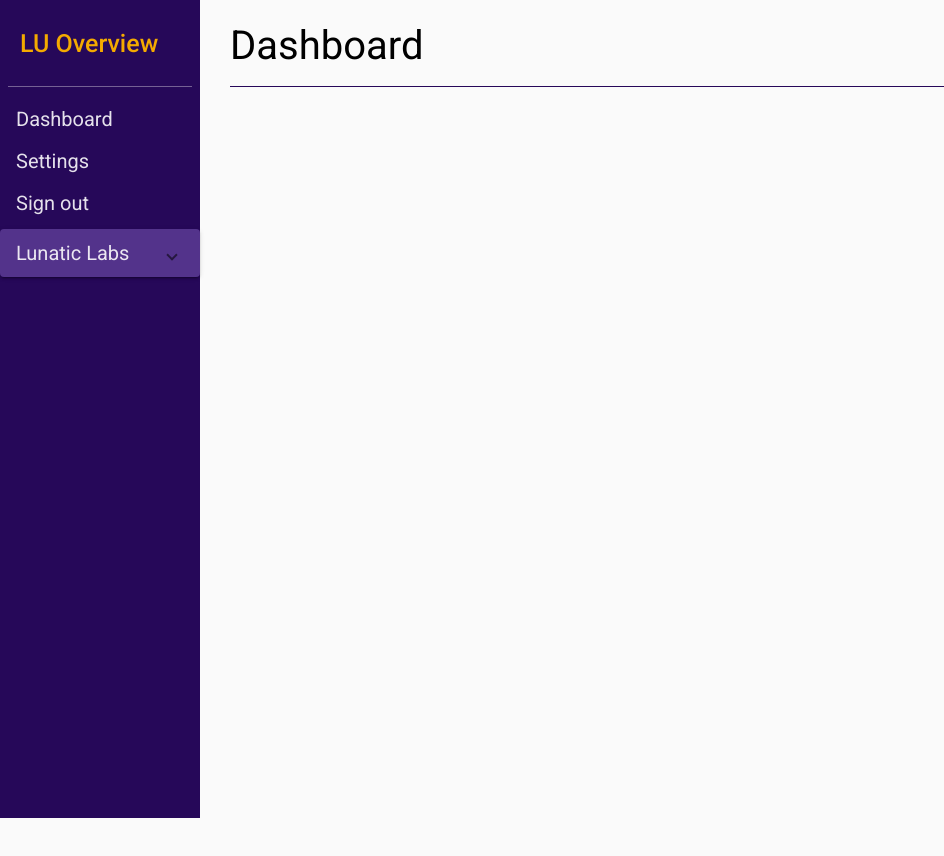
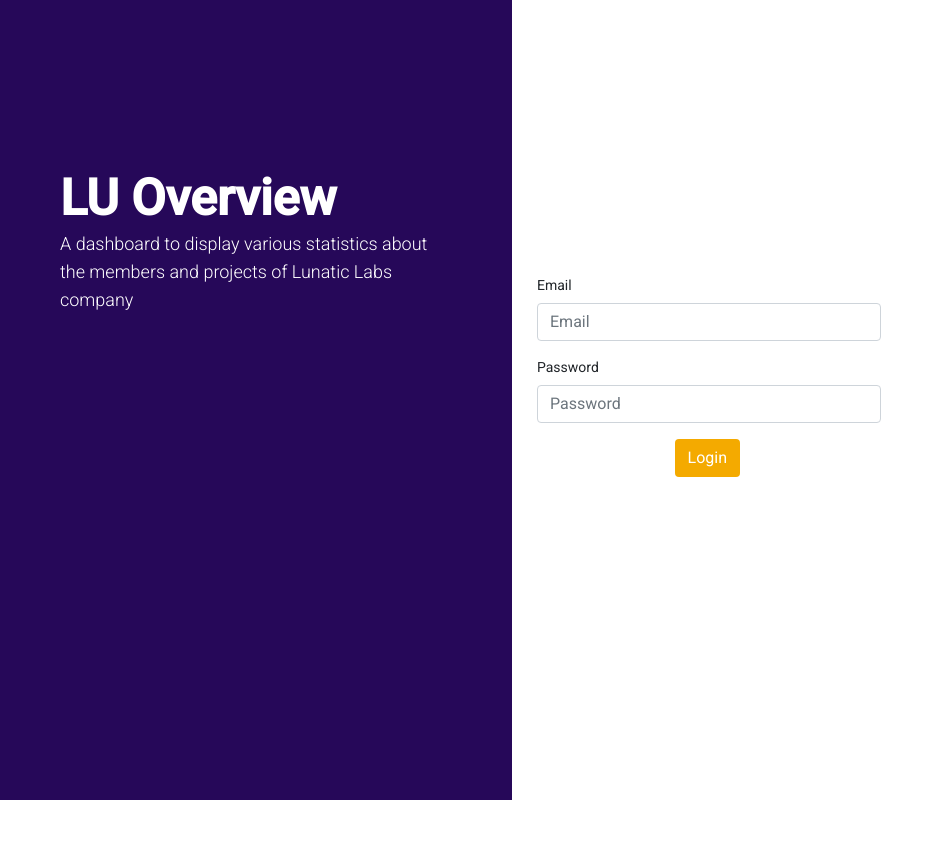
Before and after one commit to Lunatic-Labs/LU-Overview, an Angular app in the folder client/: page /login in a window 1280 px wide. Before the commit this address led to /. Shown: the top 856 px of the page, without its empty margins (0-944 px from the left). Before the commit the page ends 818 px from the top, so only its background shows below. Built offline with nearby package versions, Linux system fonts and the light colour scheme.

Commit message:
Login page created - icons added to the sidebar

```diff
--- a/client/src/app/app-routing.module.ts
+++ b/client/src/app/app-routing.module.ts
@@ -1,7 +1,15 @@
 import { NgModule } from '@angular/core';
 import { RouterModule, Routes } from '@angular/router';
+import { DashboardComponent } from './dashboard/dashboard.component';
+import { LoginComponent } from './login/login.component';
+// import { SettingsComponent } from './settings/settings.component';
 
-const routes: Routes = [];
+const routes: Routes = [
+  {path: '', component: DashboardComponent},
+  { path: 'dashboard', component: DashboardComponent},
+  // { path: 'settings', component: SettingsComponent},
+  { path: 'login', component: LoginComponent},
+];
 
 @NgModule({
 	imports: [RouterModule.forRoot(routes)],
--- a/client/src/app/app.component.html
+++ b/client/src/app/app.component.html
@@ -1 +1 @@
-<app-dashboard></app-dashboard>
+<router-outlet></router-outlet>
--- a/client/src/app/dashboard/dashboard.component.css
+++ b/client/src/app/dashboard/dashboard.component.css
@@ -30,7 +30,7 @@
   padding: 6px 16px 16px;
   text-decoration: none;
   font-size: 20px;
-  color: #ffffffe1;
+  color: #FFF;
   display: block;
 }
 
@@ -64,3 +64,7 @@
   padding-left: 16px;
   font-size: 20px;
 }
+
+.icon {
+  margin-right: 15px;
+}
--- a/client/src/app/dashboard/dashboard.component.html
+++ b/client/src/app/dashboard/dashboard.component.html
@@ -2,13 +2,15 @@
 	<h1 class="h1">{{title}}</h1>
   <hr>
 </div>
-
 <div class="sidebar">
 	<h2>LU Overview</h2>
   <hr>
-		<a href="">Dashboard</a>
-    <a href="">Settings</a>
-		<a href="login/login.component.html">Sign out</a>
+		<a routerLink="/dashboard" routerLinkActive="active">
+      <img class="icon" src="https://img.icons8.com/material/24/FFFFFF/dashboard-layout.png"/>Dashboard</a>
+    <a routerLink="/settings" routerLinkActive="active">
+      <img class="icon" src="https://img.icons8.com/material-sharp/24/FFFFFF/settings.png"/>Settings</a>
+		<a routerLink="/login" routerLinkActive="active">
+      <img class="icon" src="https://img.icons8.com/metro/26/FFFFFF/exit.png"/>Log out</a>
 	<div>
 		<mat-accordion>
 			<mat-expansion-panel>
--- a/client/src/app/login/login.component.css
+++ b/client/src/app/login/login.component.css
@@ -0,0 +1,77 @@
+body {
+  font-family: "Lato", sans-serif;
+}
+
+.main-head{
+  height: 150px;
+  background: #FFF;
+}
+
+.sidenav {
+  height: 100%;
+  background-color: #260859;
+  overflow-x: hidden;
+  padding-top: 20px;
+}
+
+.main {
+  padding: 0px 10px;
+}
+
+@media screen and (max-height: 450px) {
+  .sidenav {padding-top: 15px;}
+}
+
+@media screen and (max-width: 450px) {
+  .login-form{
+      margin-top: 10%;
+  }
+
+  .register-form{
+      margin-top: 10%;
+  }
+}
+
+@media screen and (min-width: 768px){
+  .main{
+      margin-left: 40%;
+  }
+
+  .sidenav{
+      width: 40%;
+      position: fixed;
+      z-index: 1;
+      top: 0;
+      left: 0;
+  }
+
+  .login-form{
+      margin-top: 80%;
+  }
+
+  .register-form{
+      margin-top: 20%;
+  }
+}
+
+.login-main-text{
+  margin-top: 20%;
+  padding: 60px;
+  color: #fff;
+}
+
+.login-main-text h2{
+  font-weight: 900;
+  font-size: 50px;
+}
+
+.login-main-text h3{
+  font-weight: 100;
+  font-size: 18px;
+}
+
+.btn-black{
+  background-color: rgb(244, 170, 0) !important;
+  color: #fff;
+  margin-left: 40%;
+}
--- a/client/src/app/login/login.component.html
+++ b/client/src/app/login/login.component.html
@@ -1 +1,27 @@
-<p>login works!</p>
+<link href="//maxcdn.bootstrapcdn.com/bootstrap/4.0.0/css/bootstrap.min.css" rel="stylesheet" id="bootstrap-css">
+<script src="//maxcdn.bootstrapcdn.com/bootstrap/4.0.0/js/bootstrap.min.js"></script>
+<script src="//code.jquery.com/jquery-1.11.1.min.js"></script>
+
+<div class="sidenav">
+         <div class="login-main-text">
+            <h2>LU Overview</h2>
+            <h3>A dashboard to display various statistics about the members and projects of Lunatic Labs company</h3>
+         </div>
+      </div>
+      <div class="main">
+         <div class="col-md-6 col-sm-12">
+            <div class="login-form">
+               <form>
+                  <div class="form-group">
+                     <label>Email</label>
+                     <input type="text" class="form-control" placeholder="Email">
+                  </div>
+                  <div class="form-group">
+                     <label>Password</label>
+                     <input type="password" class="form-control" placeholder="Password">
+                  </div>
+                  <button type="submit" class="btn btn-black">Login</button>
+               </form>
+            </div>
+         </div>
+      </div>
```
